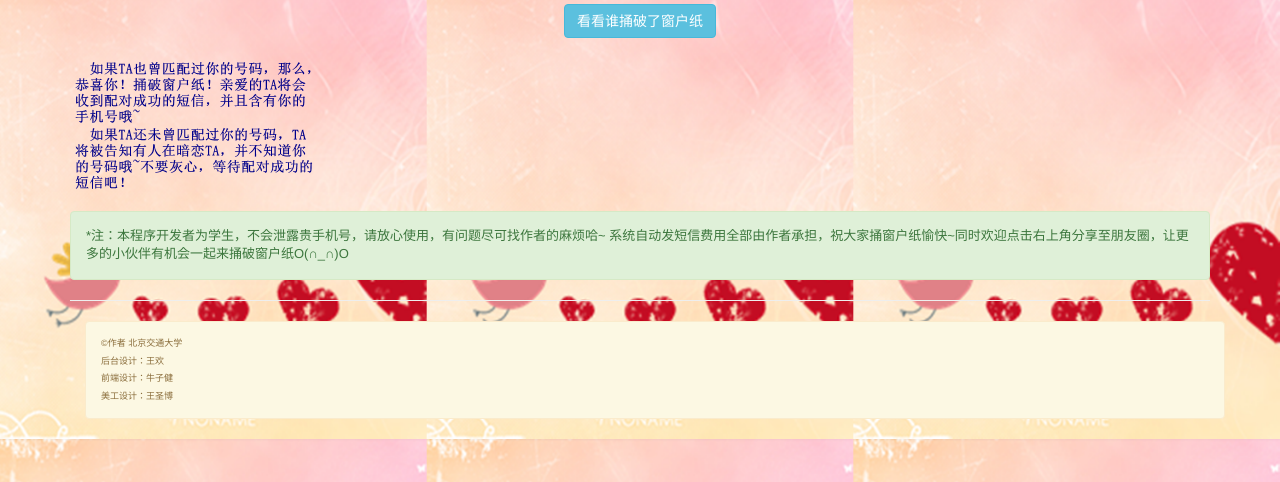
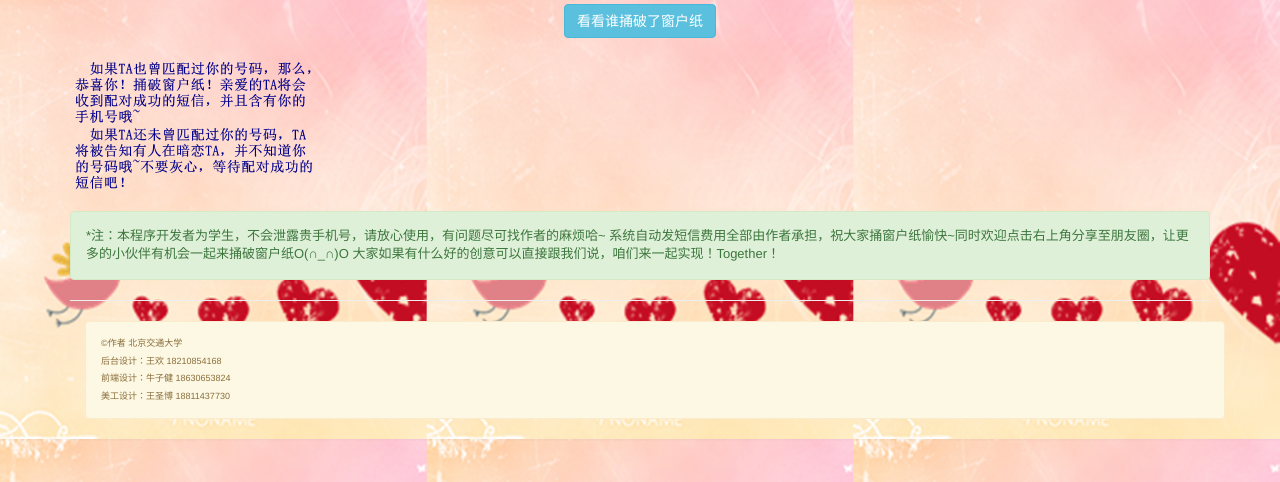
Before and after one commit to icodeu/LoveMatching, a PHP site: page / in a window 1280 px wide. Shown: the part 318-800 px from the top of the page. Run offline with PHP 8.4, Linux system fonts and the light colour scheme; some libraries are stand-ins or nearby versions.

Commit message:
Update index.php

```diff
--- a/PHP/index.php
+++ b/PHP/index.php
@@ -19,6 +19,11 @@
 				alert('please input');
 				flag = 0;
 			}
+			//2014-8-21晚11:00加入自恋检测
+            if (document.regist.number1.value == document.regist.number2.value) {
+				alert('亲您是自恋嘛。。。');
+				flag = 0;
+			}
 			var t1 = document.regist.number1.value;
 			var t2 = document.regist.number2.value;
 			if (t1.length != 11 || t2.length != 11) {
@@ -38,7 +43,7 @@
 			<img src="images/title.png" width="300"/>
 			<br />
 			<img src="images/text1.png" width="300">
-			<form class="form-horizontal" role="form" method="post" action="doaction.php" onsubmit="return doCheck()" name="regist">
+			<form class="form-horizontal" role="form" method="post" action="doaction.php" onSubmit="return doCheck()" name="regist">
 				<div class="form-group">
 					<label for="inputEmail3" class="col-sm-2 control-label">
 						<p class="text-success"><span class="glyphicon glyphicon-heart-empty"></span>你的手机号<span class="glyphicon glyphicon-heart-empty"></span>
@@ -74,15 +79,15 @@
 			<br />
 			<br />
 			<div class="alert alert-success" role="alert">
-				<p style="font-size: small;">*注：本程序开发者为学生，不会泄露贵手机号，请放心使用，有问题尽可找作者的麻烦哈~ 系统自动发短信费用全部由作者承担，祝大家捅窗户纸愉快~同时欢迎点击右上角分享至朋友圈，让更多的小伙伴有机会一起来捅破窗户纸O(∩_∩)O</p>
+				<p style="font-size: small;">*注：本程序开发者为学生，不会泄露贵手机号，请放心使用，有问题尽可找作者的麻烦哈~ 系统自动发短信费用全部由作者承担，祝大家捅窗户纸愉快~同时欢迎点击右上角分享至朋友圈，让更多的小伙伴有机会一起来捅破窗户纸O(∩_∩)O 大家如果有什么好的创意可以直接跟我们说，咱们来一起实现！Together！</p>
 			</div>
 			<hr />
 			<div class="container">
 				<div class="alert alert-warning" role="alert">
 					<p style="font-size: xx-small;">&copy;作者    北京交通大学</p>
-					<p style="font-size: xx-small;">后台设计：王欢 </p>
-					<p style="font-size: xx-small;">前端设计：牛子健</p>
-					<p style="font-size: xx-small;">美工设计：王圣博</p>
+					<p style="font-size: xx-small;">后台设计：王欢  18210854168</p>
+					<p style="font-size: xx-small;">前端设计：牛子健  18630653824</p>
+					<p style="font-size: xx-small;">美工设计：王圣博  18811437730</p>
 				</div>
 			</div>
 		</div>
```
